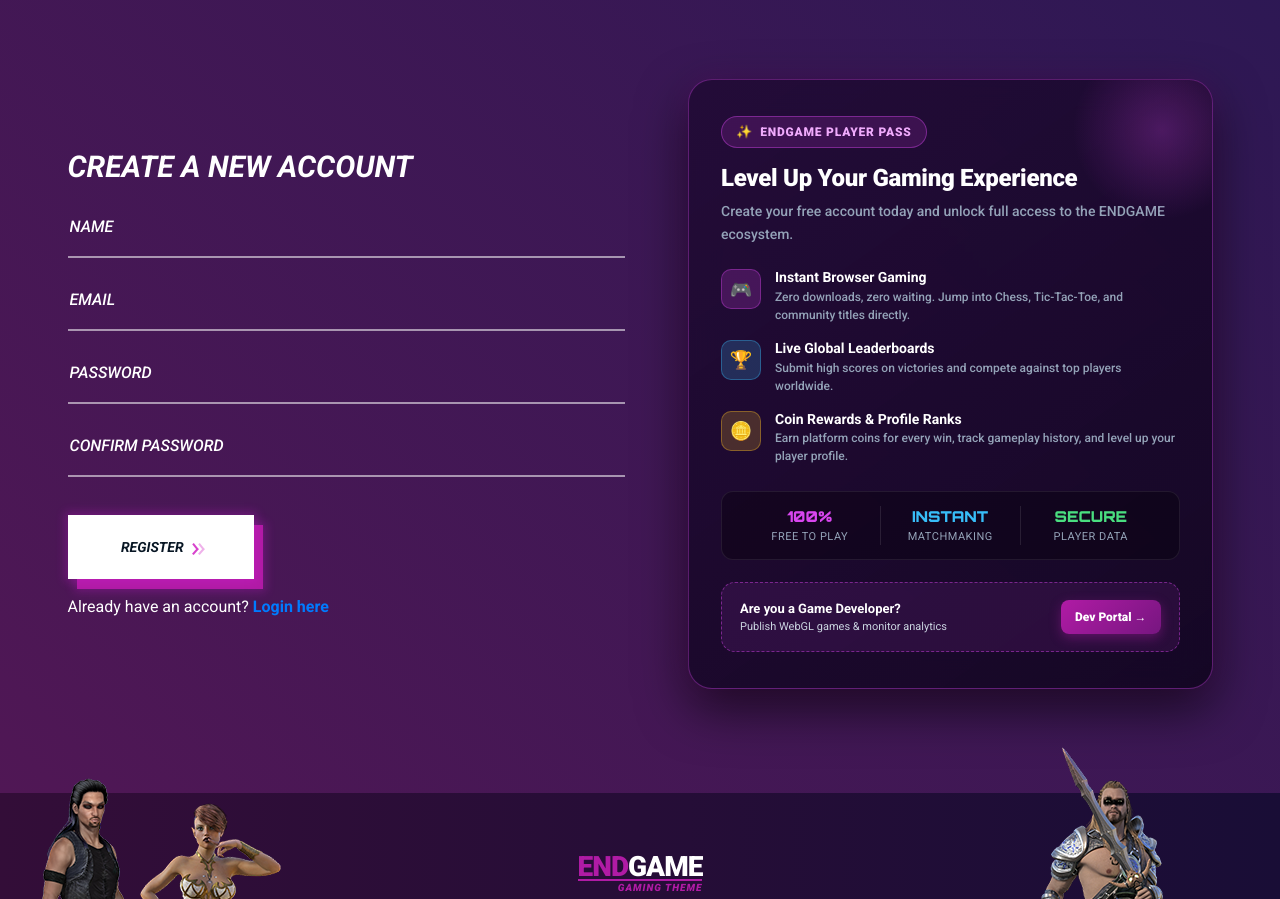
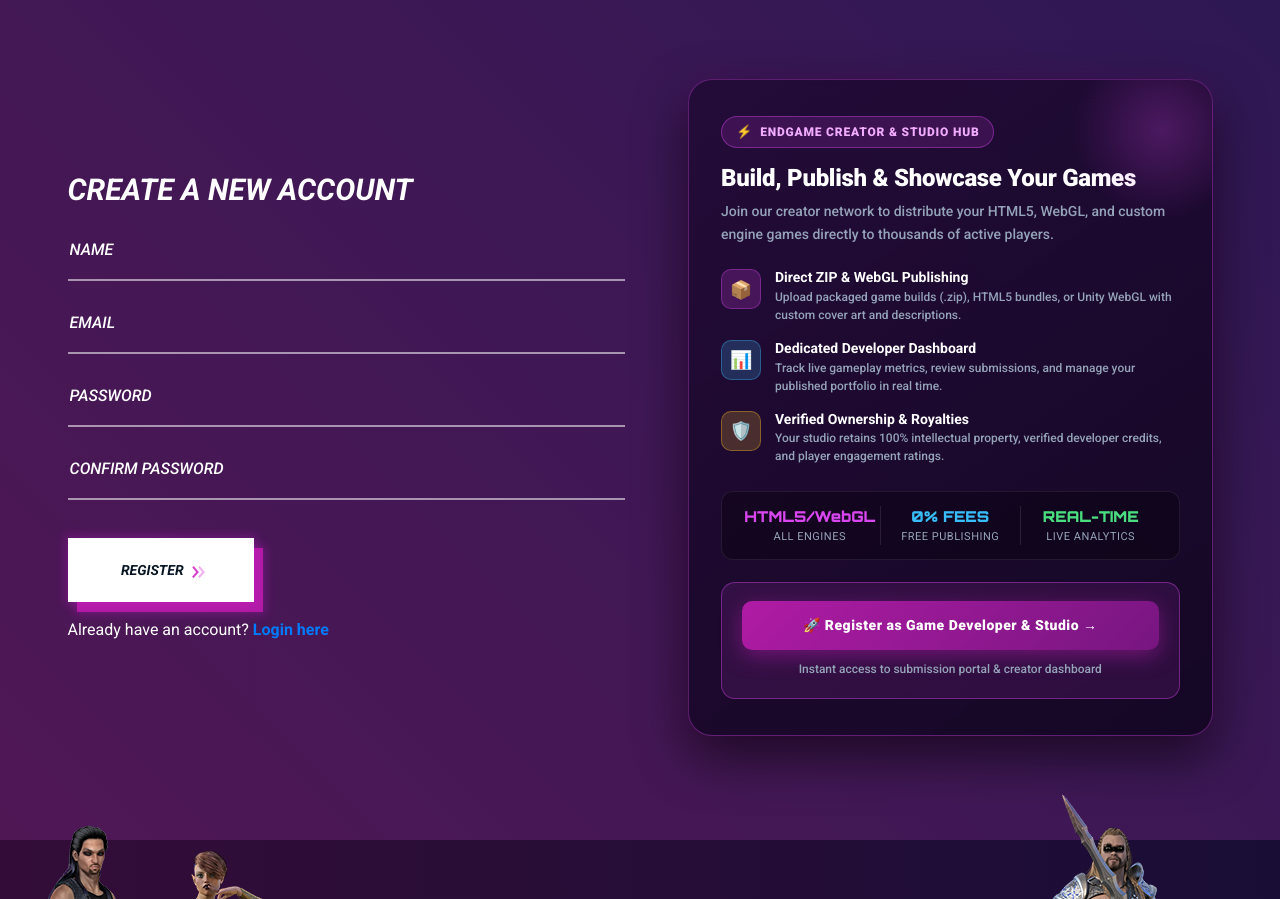
Before and after one commit to dhvanits20/UDP-Project, a React (Vite) app in the folder My_project/Multi-Game-WebApp-MERN/frontend/: page /register in a window 1280 px wide. Shown: the part 380-1279 px from the top of the page. Built offline with nearby package versions, Linux system fonts and the light colour scheme; a web font is replaced by a local one.

Commit message:
feat(auth): feature Developer & Studio Hub showcase on registration and login pages

```diff
--- a/My_project/Multi-Game-WebApp-MERN/frontend/src/pages/auth/Login.jsx
+++ b/My_project/Multi-Game-WebApp-MERN/frontend/src/pages/auth/Login.jsx
@@ -128,7 +128,7 @@ const Login = () => {
               </form>
             </div>
 
-            {/* Right Column: Aesthetic Welcome Back & Community Card */}
+            {/* Right Column: Aesthetic Developer & Studio Hub Showcase Card */}
             <div className="col-lg-6 col-md-12 pl-lg-5">
               <div style={{
                 background: 'linear-gradient(145deg, rgba(32, 10, 52, 0.85) 0%, rgba(18, 6, 33, 0.92) 100%)',
@@ -148,84 +148,82 @@ const Login = () => {
                   right: '-40px',
                   width: '180px',
                   height: '180px',
-                  background: 'radial-gradient(circle, rgba(56, 189, 248, 0.25) 0%, transparent 70%)',
+                  background: 'radial-gradient(circle, rgba(217, 70, 239, 0.25) 0%, transparent 70%)',
                   borderRadius: '50%',
                   pointerEvents: 'none'
                 }}></div>
 
                 {/* Badge Header */}
-                <div style={{ display: 'inline-flex', alignItems: 'center', gap: '8px', padding: '5px 14px', borderRadius: '20px', background: 'rgba(56, 189, 248, 0.15)', border: '1px solid rgba(56, 189, 248, 0.4)', marginBottom: '16px' }}>
-                  <span style={{ fontSize: '13px' }}>🎮</span>
-                  <span style={{ color: '#38bdf8', fontSize: '12px', fontWeight: 800, letterSpacing: '0.8px', textTransform: 'uppercase' }}>
-                    Welcome Back, Player
+                <div style={{ display: 'inline-flex', alignItems: 'center', gap: '8px', padding: '5px 14px', borderRadius: '20px', background: 'rgba(217, 70, 239, 0.15)', border: '1px solid rgba(217, 70, 239, 0.4)', marginBottom: '16px' }}>
+                  <span style={{ fontSize: '13px' }}>⚡</span>
+                  <span style={{ color: '#f0abfc', fontSize: '12px', fontWeight: 800, letterSpacing: '0.8px', textTransform: 'uppercase' }}>
+                    ENDGAME Creator & Studio Hub
                   </span>
                 </div>
 
                 <h3 style={{ color: '#fff', fontSize: '24px', fontWeight: 900, marginBottom: '8px', letterSpacing: '-0.3px' }}>
-                  Ready for Your Next Match?
+                  Build, Publish & Showcase Your Games
                 </h3>
                 <p style={{ color: '#94a3b8', fontSize: '14px', lineHeight: 1.6, marginBottom: '24px' }}>
-                  Sign in to resume your games, check your rank on the leaderboard, and spend your earned coin rewards.
+                  Are you a game developer or studio? Log in or create your developer account to access the creator suite.
                 </p>
 
                 {/* Highlights */}
                 <div style={{ display: 'flex', flexDirection: 'column', gap: '16px', marginBottom: '26px' }}>
                   <div style={{ display: 'flex', gap: '14px', alignItems: 'flex-start' }}>
-                    <div style={{ width: '40px', height: '40px', borderRadius: '10px', background: 'rgba(56, 189, 248, 0.2)', border: '1px solid rgba(56, 189, 248, 0.35)', display: 'flex', alignItems: 'center', justifyContent: 'center', fontSize: '18px', flexShrink: 0 }}>
-                      ⚡
+                    <div style={{ width: '40px', height: '40px', borderRadius: '10px', background: 'rgba(217, 70, 239, 0.2)', border: '1px solid rgba(217, 70, 239, 0.35)', display: 'flex', alignItems: 'center', justifyContent: 'center', fontSize: '18px', flexShrink: 0 }}>
+                      📦
                     </div>
                     <div>
-                      <h5 style={{ color: '#fff', fontSize: '14px', fontWeight: 700, margin: '0 0 2px' }}>Resume Any Game Instantly</h5>
+                      <h5 style={{ color: '#fff', fontSize: '14px', fontWeight: 700, margin: '0 0 2px' }}>Direct ZIP & WebGL Publishing</h5>
                       <p style={{ color: '#94a3b8', fontSize: '12px', margin: 0, lineHeight: 1.5 }}>
-                        Jump right back into Tic-Tac-Toe, Chess against AI or local players with synced coin balances.
+                        Upload packaged game builds (.zip), HTML5 bundles, or Unity WebGL with custom cover art and descriptions.
                       </p>
                     </div>
                   </div>
 
                   <div style={{ display: 'flex', gap: '14px', alignItems: 'flex-start' }}>
-                    <div style={{ width: '40px', height: '40px', borderRadius: '10px', background: 'rgba(217, 70, 239, 0.2)', border: '1px solid rgba(217, 70, 239, 0.35)', display: 'flex', alignItems: 'center', justifyContent: 'center', fontSize: '18px', flexShrink: 0 }}>
-                      🛡️
+                    <div style={{ width: '40px', height: '40px', borderRadius: '10px', background: 'rgba(56, 189, 248, 0.2)', border: '1px solid rgba(56, 189, 248, 0.35)', display: 'flex', alignItems: 'center', justifyContent: 'center', fontSize: '18px', flexShrink: 0 }}>
+                      📊
                     </div>
                     <div>
-                      <h5 style={{ color: '#fff', fontSize: '14px', fontWeight: 700, margin: '0 0 2px' }}>Personal Dashboard & Stats</h5>
+                      <h5 style={{ color: '#fff', fontSize: '14px', fontWeight: 700, margin: '0 0 2px' }}>Dedicated Developer Dashboard</h5>
                       <p style={{ color: '#94a3b8', fontSize: '12px', margin: 0, lineHeight: 1.5 }}>
-                        Review your match history, high scores, reviews, and platform achievements.
+                        Track live gameplay metrics, review submissions, and manage your published portfolio in real time.
                       </p>
                     </div>
                   </div>
                 </div>
 
-                {/* Developer Switcher Callout Box */}
+                {/* Developer Register CTA Button */}
                 <div style={{
-                  padding: '16px 18px',
+                  padding: '18px 20px',
                   borderRadius: '14px',
-                  background: 'rgba(217, 70, 239, 0.1)',
-                  border: '1px dashed rgba(217, 70, 239, 0.45)',
-                  display: 'flex',
-                  alignItems: 'center',
-                  justifyContent: 'space-between',
-                  gap: '12px'
+                  background: 'rgba(217, 70, 239, 0.12)',
+                  border: '1px solid rgba(217, 70, 239, 0.4)',
+                  textAlign: 'center'
                 }}>
-                  <div>
-                    <div style={{ color: '#fff', fontSize: '13px', fontWeight: 700 }}>Are you a Game Developer?</div>
-                    <div style={{ color: '#cbd5e1', fontSize: '11px' }}>Access your studio dashboard & game builds</div>
-                  </div>
                   <Link
                     to="/developer/register"
                     style={{
-                      padding: '8px 14px',
-                      borderRadius: '8px',
+                      display: 'block',
+                      width: '100%',
+                      padding: '14px 20px',
+                      borderRadius: '10px',
                       background: 'linear-gradient(135deg, #b01ba5 0%, #771680 100%)',
                       color: '#fff',
-                      fontSize: '12px',
+                      fontSize: '14px',
                       fontWeight: 800,
                       textDecoration: 'none',
-                      whiteSpace: 'nowrap',
-                      boxShadow: '0 4px 12px rgba(176, 27, 165, 0.4)'
+                      boxShadow: '0 6px 20px rgba(176, 27, 165, 0.5)',
+                      letterSpacing: '0.5px'
                     }}
                   >
-                    Dev Hub →
+                    🚀 Register as Game Developer & Studio →
                   </Link>
+                  <p style={{ color: '#94a3b8', fontSize: '12px', margin: '10px 0 0' }}>
+                    Instant access to submission portal & creator dashboard
+                  </p>
                 </div>
               </div>
             </div>
--- a/My_project/Multi-Game-WebApp-MERN/frontend/src/pages/auth/Register.jsx
+++ b/My_project/Multi-Game-WebApp-MERN/frontend/src/pages/auth/Register.jsx
@@ -148,7 +148,7 @@ const Register = () => {
               </form>
             </div>
 
-            {/* Right Column: Aesthetic Platform Perks & Showcase Card */}
+            {/* Right Column: Aesthetic Developer & Studio Hub Showcase Card */}
             <div className="col-lg-6 col-md-12 pl-lg-5">
               <div style={{
                 background: 'linear-gradient(145deg, rgba(32, 10, 52, 0.85) 0%, rgba(18, 6, 33, 0.92) 100%)',
@@ -175,59 +175,59 @@ const Register = () => {
 
                 {/* Badge Header */}
                 <div style={{ display: 'inline-flex', alignItems: 'center', gap: '8px', padding: '5px 14px', borderRadius: '20px', background: 'rgba(217, 70, 239, 0.15)', border: '1px solid rgba(217, 70, 239, 0.4)', marginBottom: '16px' }}>
-                  <span style={{ fontSize: '13px' }}>✨</span>
+                  <span style={{ fontSize: '13px' }}>⚡</span>
                   <span style={{ color: '#f0abfc', fontSize: '12px', fontWeight: 800, letterSpacing: '0.8px', textTransform: 'uppercase' }}>
-                    ENDGAME Player Pass
+                    ENDGAME Creator & Studio Hub
                   </span>
                 </div>
 
                 <h3 style={{ color: '#fff', fontSize: '24px', fontWeight: 900, marginBottom: '8px', letterSpacing: '-0.3px' }}>
-                  Level Up Your Gaming Experience
+                  Build, Publish & Showcase Your Games
                 </h3>
                 <p style={{ color: '#94a3b8', fontSize: '14px', lineHeight: 1.6, marginBottom: '24px' }}>
-                  Create your free account today and unlock full access to the ENDGAME ecosystem.
+                  Join our creator network to distribute your HTML5, WebGL, and custom engine games directly to thousands of active players.
                 </p>
 
-                {/* Feature Points */}
+                {/* Developer Feature Points */}
                 <div style={{ display: 'flex', flexDirection: 'column', gap: '16px', marginBottom: '26px' }}>
                   <div style={{ display: 'flex', gap: '14px', alignItems: 'flex-start' }}>
                     <div style={{ width: '40px', height: '40px', borderRadius: '10px', background: 'rgba(217, 70, 239, 0.2)', border: '1px solid rgba(217, 70, 239, 0.35)', display: 'flex', alignItems: 'center', justifyContent: 'center', fontSize: '18px', flexShrink: 0 }}>
-                      🎮
+                      📦
                     </div>
                     <div>
-                      <h5 style={{ color: '#fff', fontSize: '14px', fontWeight: 700, margin: '0 0 2px' }}>Instant Browser Gaming</h5>
+                      <h5 style={{ color: '#fff', fontSize: '14px', fontWeight: 700, margin: '0 0 2px' }}>Direct ZIP & WebGL Publishing</h5>
                       <p style={{ color: '#94a3b8', fontSize: '12px', margin: 0, lineHeight: 1.5 }}>
-                        Zero downloads, zero waiting. Jump into Chess, Tic-Tac-Toe, and community titles directly.
+                        Upload packaged game builds (.zip), HTML5 bundles, or Unity WebGL with custom cover art and descriptions.
                       </p>
                     </div>
                   </div>
 
                   <div style={{ display: 'flex', gap: '14px', alignItems: 'flex-start' }}>
                     <div style={{ width: '40px', height: '40px', borderRadius: '10px', background: 'rgba(56, 189, 248, 0.2)', border: '1px solid rgba(56, 189, 248, 0.35)', display: 'flex', alignItems: 'center', justifyContent: 'center', fontSize: '18px', flexShrink: 0 }}>
-                      🏆
+                      📊
                     </div>
                     <div>
-                      <h5 style={{ color: '#fff', fontSize: '14px', fontWeight: 700, margin: '0 0 2px' }}>Live Global Leaderboards</h5>
+                      <h5 style={{ color: '#fff', fontSize: '14px', fontWeight: 700, margin: '0 0 2px' }}>Dedicated Developer Dashboard</h5>
                       <p style={{ color: '#94a3b8', fontSize: '12px', margin: 0, lineHeight: 1.5 }}>
-                        Submit high scores on victories and compete against top players worldwide.
+                        Track live gameplay metrics, review submissions, and manage your published portfolio in real time.
                       </p>
                     </div>
                   </div>
 
                   <div style={{ display: 'flex', gap: '14px', alignItems: 'flex-start' }}>
                     <div style={{ width: '40px', height: '40px', borderRadius: '10px', background: 'rgba(251, 191, 36, 0.2)', border: '1px solid rgba(251, 191, 36, 0.35)', display: 'flex', alignItems: 'center', justifyContent: 'center', fontSize: '18px', flexShrink: 0 }}>
-                      🪙
+                      🛡️
                     </div>
                     <div>
-                      <h5 style={{ color: '#fff', fontSize: '14px', fontWeight: 700, margin: '0 0 2px' }}>Coin Rewards & Profile Ranks</h5>
+                      <h5 style={{ color: '#fff', fontSize: '14px', fontWeight: 700, margin: '0 0 2px' }}>Verified Ownership & Royalties</h5>
                       <p style={{ color: '#94a3b8', fontSize: '12px', margin: 0, lineHeight: 1.5 }}>
-                        Earn platform coins for every win, track gameplay history, and level up your player profile.
+                        Your studio retains 100% intellectual property, verified developer credits, and player engagement ratings.
                       </p>
                     </div>
                   </div>
                 </div>
 
-                {/* Mini Stat Badges */}
+                {/* Developer Spec / Stat Badges */}
                 <div style={{
                   display: 'flex',
                   justifyContent: 'space-between',
@@ -238,52 +238,50 @@ const Register = () => {
                   marginBottom: '22px'
                 }}>
                   <div style={{ textAlign: 'center', flex: 1 }}>
-                    <div style={{ color: '#d946ef', fontWeight: 900, fontSize: '15px', fontFamily: "'Orbitron', sans-serif" }}>100%</div>
-                    <div style={{ color: '#94a3b8', fontSize: '11px', textTransform: 'uppercase', letterSpacing: '0.5px' }}>Free to Play</div>
+                    <div style={{ color: '#d946ef', fontWeight: 900, fontSize: '15px', fontFamily: "'Orbitron', sans-serif" }}>HTML5/WebGL</div>
+                    <div style={{ color: '#94a3b8', fontSize: '11px', textTransform: 'uppercase', letterSpacing: '0.5px' }}>All Engines</div>
                   </div>
                   <div style={{ width: '1px', background: 'rgba(255, 255, 255, 0.1)' }}></div>
                   <div style={{ textAlign: 'center', flex: 1 }}>
-                    <div style={{ color: '#38bdf8', fontWeight: 900, fontSize: '15px', fontFamily: "'Orbitron', sans-serif" }}>INSTANT</div>
-                    <div style={{ color: '#94a3b8', fontSize: '11px', textTransform: 'uppercase', letterSpacing: '0.5px' }}>Matchmaking</div>
+                    <div style={{ color: '#38bdf8', fontWeight: 900, fontSize: '15px', fontFamily: "'Orbitron', sans-serif" }}>0% FEES</div>
+                    <div style={{ color: '#94a3b8', fontSize: '11px', textTransform: 'uppercase', letterSpacing: '0.5px' }}>Free Publishing</div>
                   </div>
                   <div style={{ width: '1px', background: 'rgba(255, 255, 255, 0.1)' }}></div>
                   <div style={{ textAlign: 'center', flex: 1 }}>
-                    <div style={{ color: '#4ade80', fontWeight: 900, fontSize: '15px', fontFamily: "'Orbitron', sans-serif" }}>SECURE</div>
-                    <div style={{ color: '#94a3b8', fontSize: '11px', textTransform: 'uppercase', letterSpacing: '0.5px' }}>Player Data</div>
+                    <div style={{ color: '#4ade80', fontWeight: 900, fontSize: '15px', fontFamily: "'Orbitron', sans-serif" }}>REAL-TIME</div>
+                    <div style={{ color: '#94a3b8', fontSize: '11px', textTransform: 'uppercase', letterSpacing: '0.5px' }}>Live Analytics</div>
                   </div>
                 </div>
 
-                {/* Developer Switcher Callout Box */}
+                {/* Developer Register CTA Button */}
                 <div style={{
-                  padding: '16px 18px',
+                  padding: '18px 20px',
                   borderRadius: '14px',
-                  background: 'rgba(217, 70, 239, 0.1)',
-                  border: '1px dashed rgba(217, 70, 239, 0.45)',
-                  display: 'flex',
-                  alignItems: 'center',
-                  justifyContent: 'space-between',
-                  gap: '12px'
+                  background: 'rgba(217, 70, 239, 0.12)',
+                  border: '1px solid rgba(217, 70, 239, 0.4)',
+                  textAlign: 'center'
                 }}>
-                  <div>
-                    <div style={{ color: '#fff', fontSize: '13px', fontWeight: 700 }}>Are you a Game Developer?</div>
-                    <div style={{ color: '#cbd5e1', fontSize: '11px' }}>Publish WebGL games & monitor analytics</div>
-                  </div>
                   <Link
                     to="/developer/register"
                     style={{
-                      padding: '8px 14px',
-                      borderRadius: '8px',
+                      display: 'block',
+                      width: '100%',
+                      padding: '14px 20px',
+                      borderRadius: '10px',
                       background: 'linear-gradient(135deg, #b01ba5 0%, #771680 100%)',
                       color: '#fff',
-                      fontSize: '12px',
+                      fontSize: '14px',
                       fontWeight: 800,
                       textDecoration: 'none',
-                      whiteSpace: 'nowrap',
-                      boxShadow: '0 4px 12px rgba(176, 27, 165, 0.4)'
+                      boxShadow: '0 6px 20px rgba(176, 27, 165, 0.5)',
+                      letterSpacing: '0.5px'
                     }}
                   >
-                    Dev Portal →
+                    🚀 Register as Game Developer & Studio →
                   </Link>
+                  <p style={{ color: '#94a3b8', fontSize: '12px', margin: '10px 0 0' }}>
+                    Instant access to submission portal & creator dashboard
+                  </p>
                 </div>
               </div>
             </div>
```
